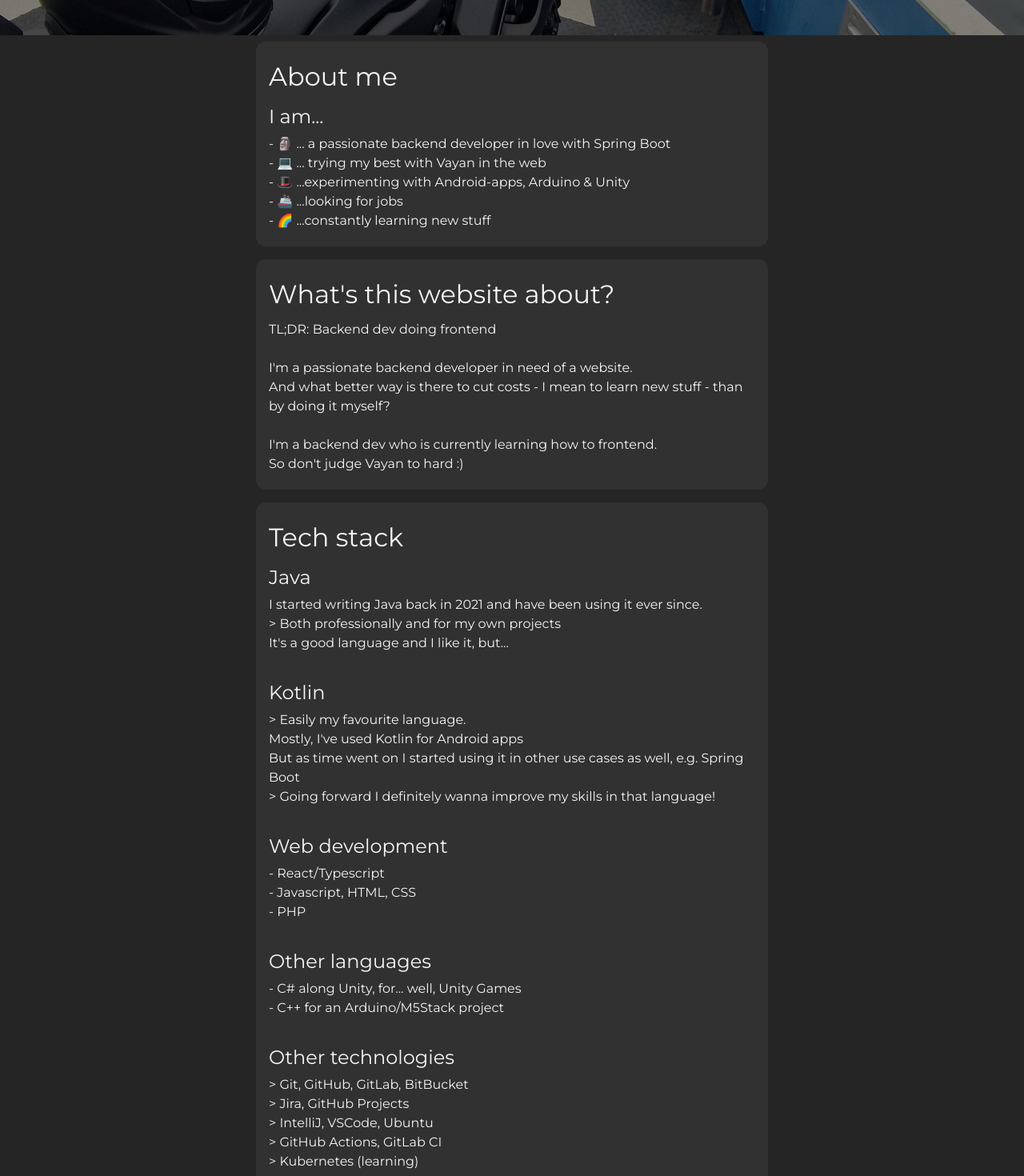
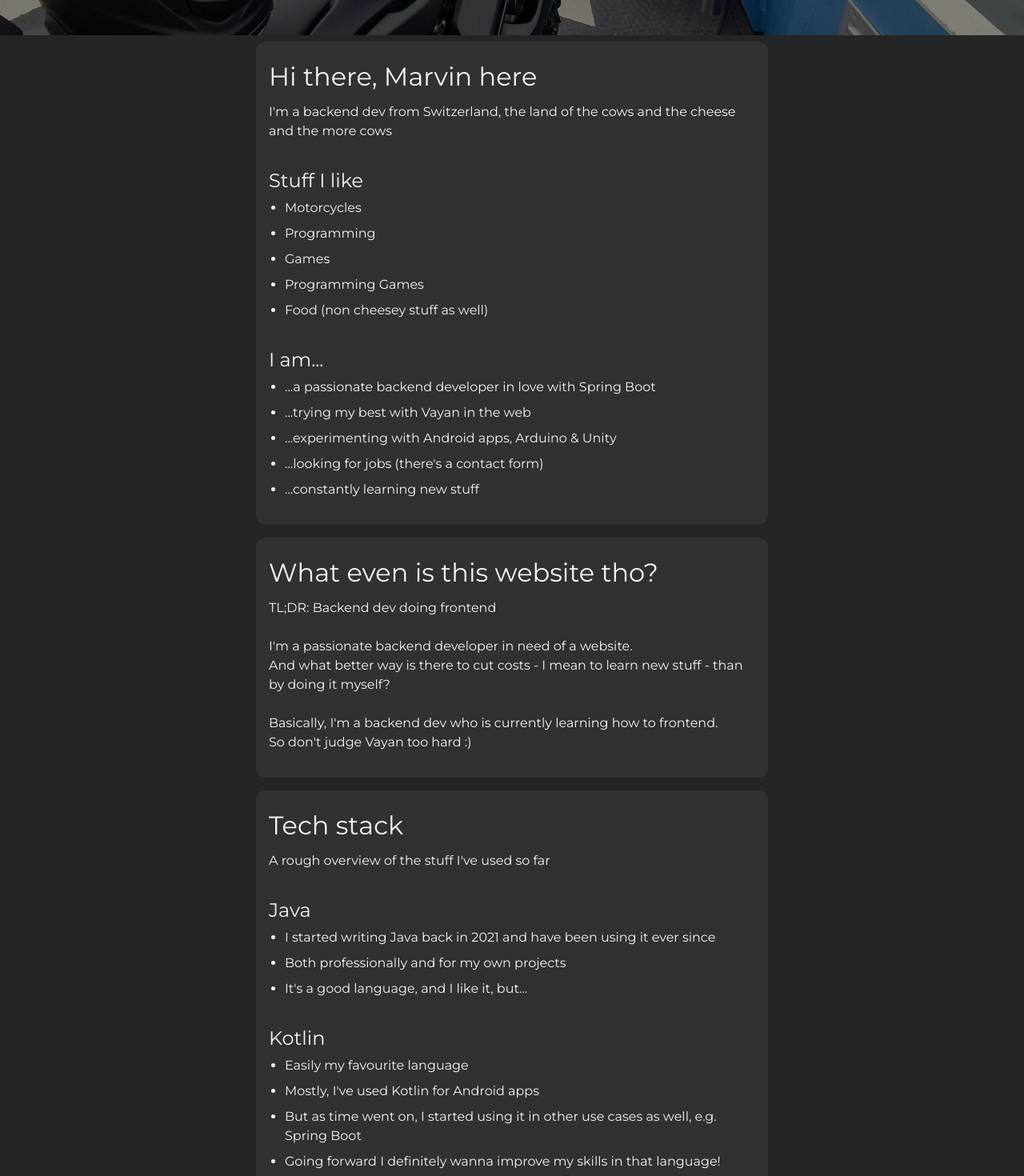
Before and after one commit to Z-100/vayan, a React (Create React App) app: page / in a window 1280 px wide. Shown: the part 740-2210 px from the top of the page at 80% size. Built offline with nearby package versions, Linux system fonts and the light colour scheme.

Commit message:
feature(update-text-magic): Make texts multi functional by adding lists

```diff
--- a/src/components/content/ContentSection.tsx
+++ b/src/components/content/ContentSection.tsx
@@ -1,54 +1,38 @@
 import React from 'react'
 import {TextSection} from "../../domain";
 
-type ImagePos = 'left' | 'right' | 'top'
 type TextPos = 'left' | 'right' | 'centered'
 
 interface ContentSectionProps {
     textSection: TextSection,
     textPos?: TextPos,
-    image?: string,
 }
 
-export const ContentSection = ({textSection, textPos = 'left', image}: ContentSectionProps) => {
+export const ContentSection = ({textSection, textPos = 'left'}: ContentSectionProps) => {
 
-    function getImagePos(textPos: TextPos): ImagePos {
-        if (textPos === 'left') return 'right'
-        if (textPos === 'right') return 'left'
-        if (textPos === 'centered') return 'top'
 
-        throw Error(`Unknown property: ${textPos}`);
-    }
+    function mapTextToP(text: string | string[], textPos: TextPos): JSX.Element {
 
-    function mapTextToP(text: string, textPos: TextPos): JSX.Element {
+        if (typeof text !== 'string') {
+            return (
+                <ul className="mb-8 ml-5 list-disc">
+                    {text?.map((li, index) => (
+                        <li key={index} className="mb-2">{li}</li>
+                    ))}
+                </ul>
+            );
+        }
+
         return (
-            <>
+            <div className="mb-8">
                 {text.split("\n").map((line, i) => (
-                    <>
-                        { /* Ik this is a cheap solution */
-                            line === 'br' ? <br/> : <p className={"text-" + textPos} key={i}>{line}</p>
-                        }
-                    </>
+                    <p className={"text-" + textPos} key={i}>{line || <br/>}</p>
                 ))}
-            </>
-        );
-    }
-
-    const imagePos = getImagePos(textPos)
-
-    if (!textSection.texts && image) {
-        return (
-            <div className="flex flex-row my-5">
-                <div>
-                    <h1>{textSection.title}</h1>
-                    {mapTextToP(textSection.text, textPos)}
-                </div>
-                <img className={"text-" + imagePos} src={image} alt={textSection.title}/>
             </div>
         );
     }
 
-    if (!textSection.texts) {
+    if (!textSection.subTexts) {
         return (
             <div className="my-5">
                 <h1 className="mb-2">{textSection.title}</h1>
@@ -61,7 +45,7 @@ export const ContentSection = ({textSection, textPos = 'left', image}: ContentSe
         <div className="my-5">
             <h1 className="mb-2">{textSection.title}</h1>
             {mapTextToP(textSection.text, textPos)}
-            {textSection.texts!.map((text, i) => (
+            {textSection.subTexts!.map((text, i) => (
                 <>
                     <h2 className="mb-1 mt-2">{text.title}</h2>
                     {mapTextToP(text.text, textPos)}
--- a/src/domain/mock-db/text-data.ts
+++ b/src/domain/mock-db/text-data.ts
@@ -9,84 +9,95 @@ export const introTexts: TextSection[] = [
     },
 ]
 
-export const aboutWebsiteTexts: TextSection[] = [
+export const aboutMeTexts: TextSection[] = [
     {
-        title: 'What\'s this website about?',
-        text:
-            'TL;DR: Backend dev doing frontend\n' +
-            'br\n' +
-            'I\'m a passionate backend developer in need of a website.\n' +
-            'And what better way is there to cut costs - I mean to learn new stuff - than by doing it myself?\n' +
-            'br\n' +
-            'I\'m a backend dev who is currently learning how to frontend.\n' +
-            'So don\'t judge Vayan to hard :)',
+        title: 'Hi there, Marvin here',
+        text: 'I\'m a backend dev from Switzerland, the land of the cows and the cheese and the more cows',
+        subTexts: [
+            {
+                title: 'Stuff I like',
+                text: [
+                    'Motorcycles',
+                    'Programming',
+                    'Games',
+                    'Programming Games',
+                    'Food (non cheesey stuff as well)',
+                ]
+            },
+            {
+                title: 'I am...',
+                text: [
+                    '...a passionate backend developer in love with Spring Boot',
+                    '...trying my best with Vayan in the web',
+                    '...experimenting with Android apps, Arduino & Unity',
+                    '...looking for jobs (there\'s a contact form)',
+                    '...constantly learning new stuff',
+                ]
+            },
+        ],
     },
 ]
 
-export const aboutMeTexts: TextSection[] = [
+export const aboutWebsiteTexts: TextSection[] = [
     {
-        title: 'About me',
-        text: '',
-        texts: [
-            {
-                title: 'I am...',
-                text:
-                    '- 🗿  ... a passionate backend developer in love with Spring Boot\n' +
-                    '- 💻 ... trying my best with Vayan in the web\n' +
-                    '- 🎩 ...experimenting with Android-apps, Arduino & Unity\n' +
-                    '- 🚢 ...looking for jobs\n' +
-                    '- 🌈 ...constantly learning new stuff'
-            },
-        ],
+        title: 'What even is this website tho?',
+        text:
+            'TL;DR: Backend dev doing frontend\n' +
+            '\n' +
+            'I\'m a passionate backend developer in need of a website.\n' +
+            'And what better way is there to cut costs - I mean to learn new stuff - than by doing it myself?\n' +
+            '\n' +
+            'Basically, I\'m a backend dev who is currently learning how to frontend.\n' +
+            'So don\'t judge Vayan too hard :)',
     },
 ]
 
 export const skillsTexts: TextSection[] = [
     {
         title: 'Tech stack',
-        text: '',
-        texts: [
+        text: 'A rough overview of the stuff I\'ve used so far',
+        subTexts: [
             {
                 title: 'Java',
-                text:
-                    'I started writing Java back in 2021 and have been using it ever since.\n' +
-                    '> Both professionally and for my own projects\n' +
-                    'It\'s a good language and I like it, but...\n' +
-                    'br\n',
+                text: [
+                    'I started writing Java back in 2021 and have been using it ever since',
+                    'Both professionally and for my own projects',
+                    'It\'s a good language, and I like it, but...',
+                ],
             },
             {
                 title: 'Kotlin',
-                text:
-                    '> Easily my favourite language.\n' +
-                    'Mostly, I\'ve used Kotlin for Android apps\n' +
-                    'But as time went on I started using it in other use cases as well, e.g. Spring Boot\n' +
-                    '> Going forward I definitely wanna improve my skills in that language!\n' +
-                    'br\n',
+                text: [
+                    'Easily my favourite language',
+                    'Mostly, I\'ve used Kotlin for Android apps',
+                    'But as time went on, I started using it in other use cases as well, e.g. Spring Boot',
+                    'Going forward I definitely wanna improve my skills in that language!',
+                ],
             },
             {
                 title: 'Web development',
-                text:
-                    '- React/Typescript\n' +
-                    '- Javascript, HTML, CSS\n' +
-                    '- PHP\n' +
-                    'br\n',
+                text: [
+                    'React/Typescript',
+                    'JavaScript, HTML, CSS',
+                    'PHP',
+                ],
             },
             {
                 title: 'Other languages',
-                text:
-                    '- C# along Unity, for... well, Unity Games\n' +
-                    '- C++ for an Arduino/M5Stack project\n' +
-                    'br\n',
+                text: [
+                    'C# along Unity, for... well, Unity Games',
+                    'C++ for an Arduino/M5Stack project',
+                ],
             },
             {
                 title: 'Other technologies',
-                text:
-                    '> Git, GitHub, GitLab, BitBucket\n' +
-                    '> Jira, GitHub Projects\n' +
-                    '> IntelliJ, VSCode, Ubuntu\n' +
-                    '> GitHub Actions, GitLab CI\n' +
-                    '> Kubernetes (learning)\n' +
-                    'br\n',
+                text: [
+                    'Git, GitHub, GitLab, BitBucket',
+                    'Jira, GitHub Projects',
+                    'IntelliJ, VSCode, Ubuntu',
+                    'GitHub Actions, GitLab CI',
+                    'Kubernetes (learning)',
+                ],
             },
         ],
     },
--- a/src/domain/models/TextSection.ts
+++ b/src/domain/models/TextSection.ts
@@ -1,5 +1,5 @@
 export interface TextSection {
     title: string,
-    text: string,
-    texts?: TextSection[]
+    text: string | string[],
+    subTexts?: TextSection[],
 }
```
